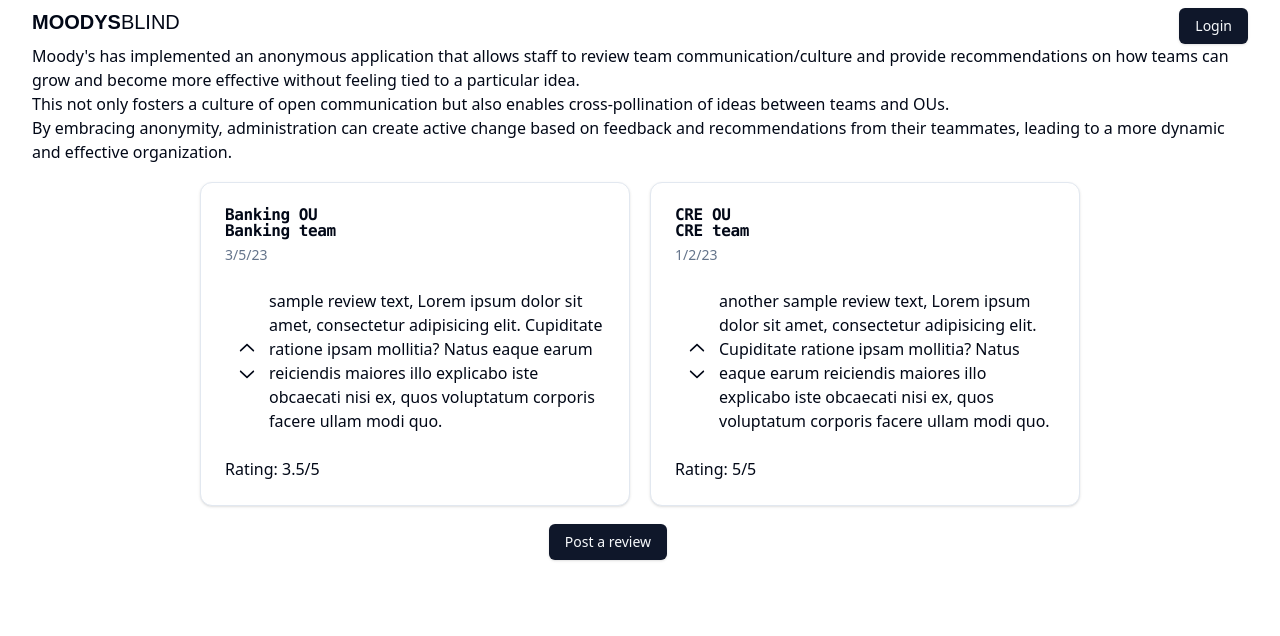
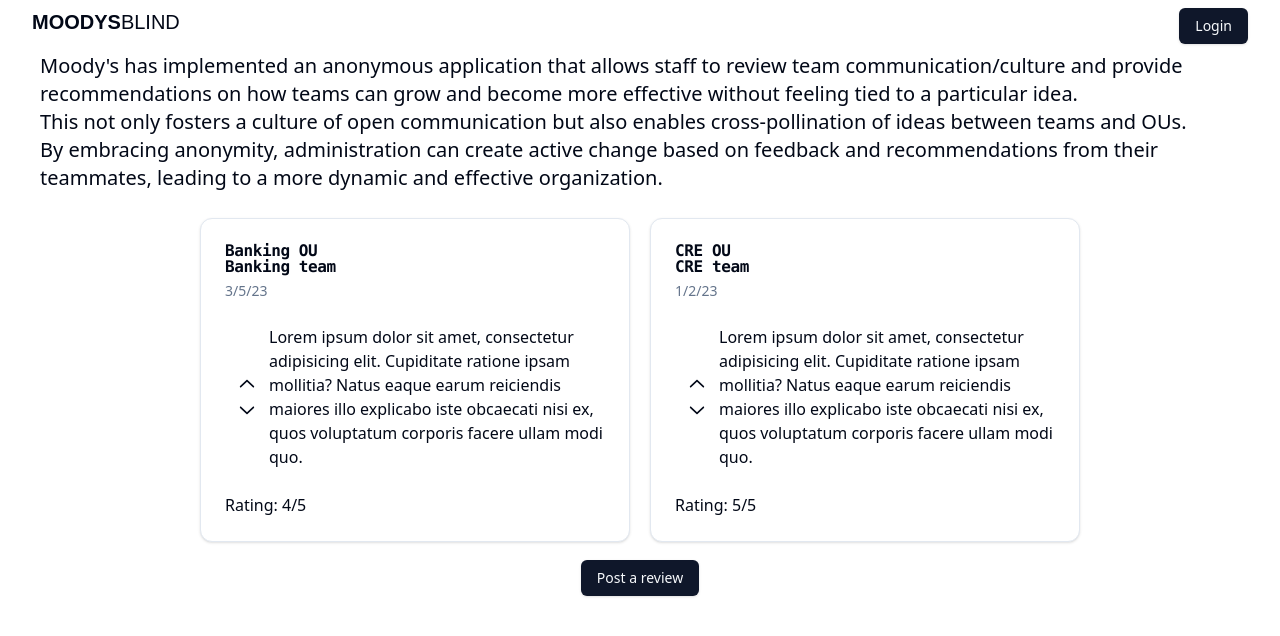
Before and after one commit to Johnny-Pereira/ma-hackathon-syncline, a React (Vite) app in the folder Team13/client/: page / in a window 1280 px wide. Shown: the top 636 px of the page. Built offline with nearby package versions, Linux system fonts and the light colour scheme; a web font is replaced by a local one.

Commit message:
add styling to landing page

```diff
--- a/Team13/client/src/routes/index.lazy.tsx
+++ b/Team13/client/src/routes/index.lazy.tsx
@@ -19,14 +19,14 @@
 
 
 
-const sampleReviewData = [{ 'OUname': "Banking OU", 'date': '3/5/23', 'teamName': 'Banking team', 'review': 'sample review text, Lorem ipsum dolor sit amet, consectetur adipisicing elit. Cupiditate ratione ipsam mollitia? Natus eaque earum reiciendis maiores illo explicabo iste obcaecati nisi ex, quos voluptatum corporis facere ullam modi quo.', 'rating': '3.5' }, { 'OUname': "CRE OU", 'date': '1/2/23', 'teamName': 'CRE team', 'review': 'another sample review text, Lorem ipsum dolor sit amet, consectetur adipisicing elit. Cupiditate ratione ipsam mollitia? Natus eaque earum reiciendis maiores illo explicabo iste obcaecati nisi ex, quos voluptatum corporis facere ullam modi quo.', 'rating': '5' }]
+const sampleReviewData = [{ 'OUname': "Banking OU", 'date': '3/5/23', 'teamName': 'Banking team', 'review': 'Lorem ipsum dolor sit amet, consectetur adipisicing elit. Cupiditate ratione ipsam mollitia? Natus eaque earum reiciendis maiores illo explicabo iste obcaecati nisi ex, quos voluptatum corporis facere ullam modi quo.', 'rating': '4' }, { 'OUname': "CRE OU", 'date': '1/2/23', 'teamName': 'CRE team', 'review': 'Lorem ipsum dolor sit amet, consectetur adipisicing elit. Cupiditate ratione ipsam mollitia? Natus eaque earum reiciendis maiores illo explicabo iste obcaecati nisi ex, quos voluptatum corporis facere ullam modi quo.', 'rating': '5' }]
 
 function Index() {
   const { loginWithRedirect } = useAuth0();
   return (
     <>
 
-      <div style={{ width: "%", marginLeft: "auto", marginRight: "auto" }}>
+      <div className="text-xl" style={{ width: "%", marginLeft: "auto", marginRight: "auto", padding: '0.5rem' }}>
         <p>Moody's has implemented an anonymous application that allows staff to review team communication/culture and provide recommendations on how teams can grow and become more effective without feeling tied to a particular idea. </p>
         <p>
           This not only fosters a culture of open communication but also enables cross-pollination of ideas between teams and OUs.
@@ -75,7 +75,7 @@
 
 
       </div >
-      <div style={{ width: "15%", marginLeft: "auto", marginRight: "auto" }}>
+      <div style={{ display: "grid", justifyContent: "center" }}>
 
         <Button onClick={() => loginWithRedirect()}>Post a review</Button>
       </div>
```
